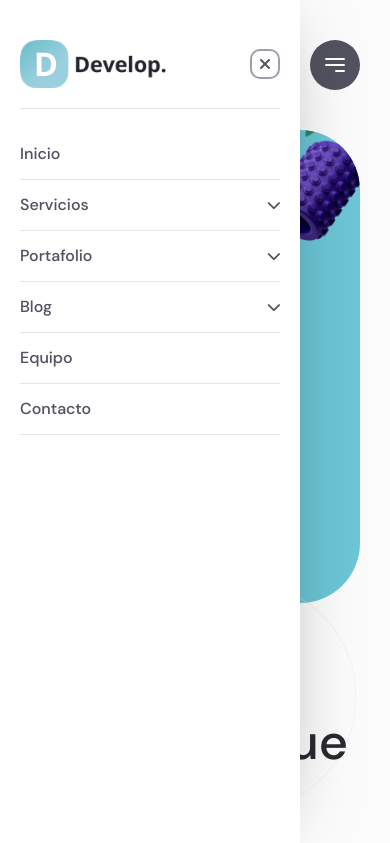
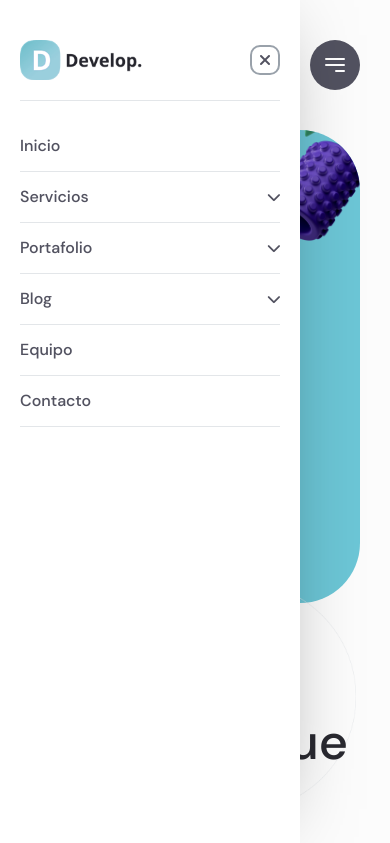
Before and after one commit to MatiasLudu/desarrollo-web, a plain HTML site: page index.html in a window 390 px wide. Both pictures are taken after a click on the element 335 px from the left and 65 px from the top of the page. Shown: the top 843 px of the page. Drawn offline with Linux system fonts and the light colour scheme.

Commit message:
Responsive Menu Update

```diff
--- a/assets/css/dark.css
+++ b/assets/css/dark.css
@@ -30,6 +30,14 @@ body{
     background-image: url(../img/logo2.png);
 }
 
+.menu-mobile__link-logo{
+    width: 150px;
+    height: 40px;
+    background-image: url(../img/logo2.png);
+    background-size: contain;
+    background-repeat: no-repeat;
+}
+
 .banner__btn,
 .contact__btn,
 .fleft__btn{
@@ -48,6 +56,14 @@ body{
 
 .menu__navbar--fixed{
     background-color: var(--color-banner);
+}
+
+.menu-mobile{
+    background-color: var(--color-borders);
+}
+
+.mobile-btn__line{
+    background-color: var(--color-borders);
 }
 
 .project__content{
--- a/assets/css/styles.css
+++ b/assets/css/styles.css
@@ -85,6 +85,14 @@ a{
     background-image: url(../img/logo1.png);
 }
 
+.menu-mobile__link-logo{
+    width: 150px;
+    height: 40px;
+    background-image: url(../img/logo1.png);
+    background-size: contain;
+    background-repeat: no-repeat;
+}
+
 .nav__list{
     display: flex;
     flex-direction: row;
--- a/index.html
+++ b/index.html
@@ -43,7 +43,8 @@
         <header class="menu-mobile__header">
             <div class="menu-mobile__container-logo">
                 <a class="menu-mobile__link-logo"  >
-                    <img class="menu-mobile__logo" src="assets/img/logo1.png" alt="logo del sitio web">
+                    <!--<img class="menu-mobile__logo" src="assets/img/logo1.png" alt="logo del sitio web">-->
+                    <div class="menu-mobile__logo"></div>
                 </a>
             </div>
 
```
